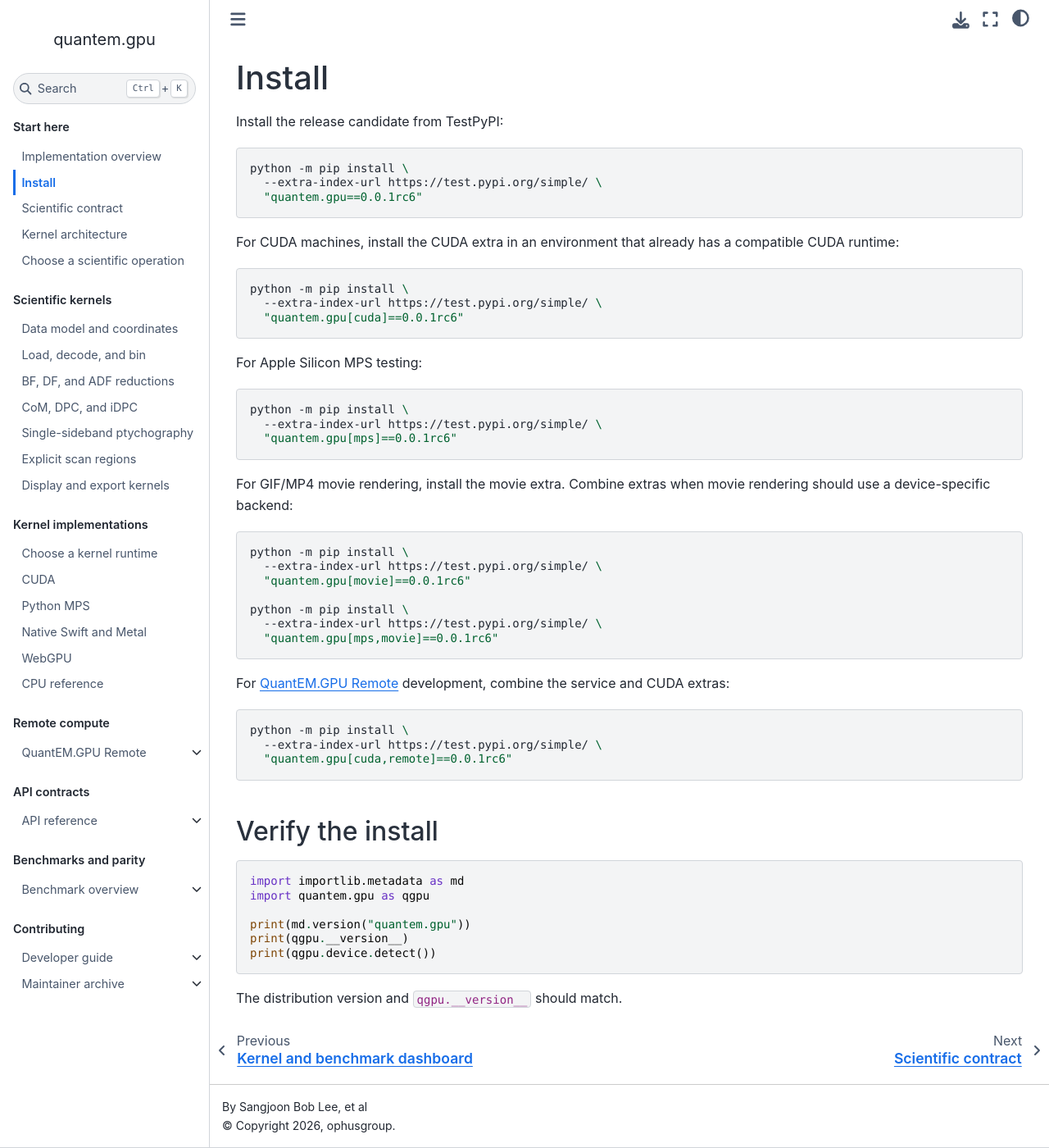
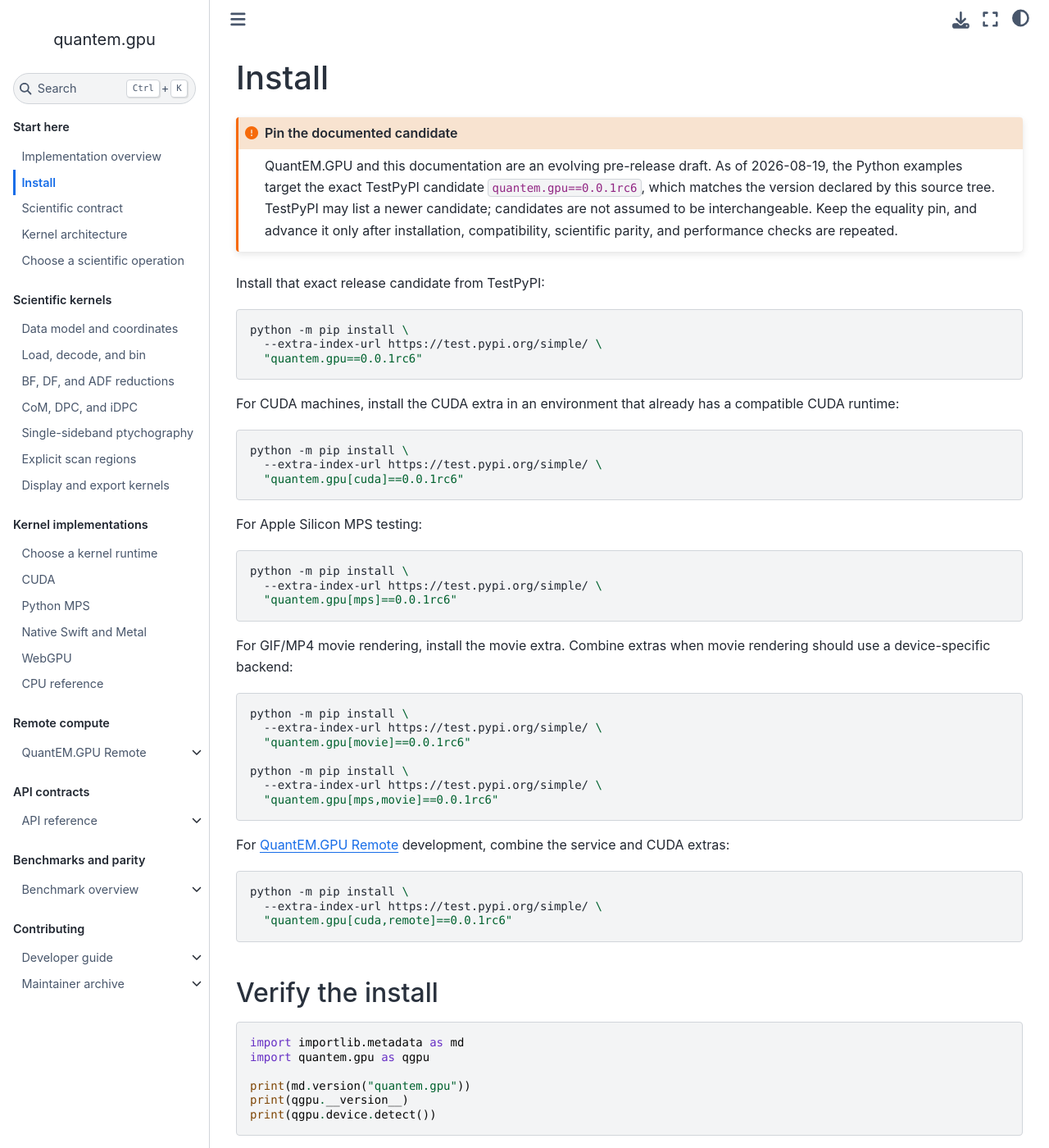
Before and after one commit to bobleesj/quantem.gpu, a Jupyter Book: the page built from docs/install.md, in a window 1280 px wide and 1400 px high. Shown: the whole window at 82% size. Built offline with Jupyter Book 1.0.4 settings and Sphinx 7.4.7 and the Sphinx Book theme 1.1.4, drawn with Linux system fonts in a browser that asks for light colours; some of the changed text lies outside the part shown.

Commit message:
Document exact prerelease version pinning

````diff
--- a/docs/install.md
+++ b/docs/install.md
@@ -1,6 +1,16 @@
 # Install
 
-Install the release candidate from TestPyPI:
+```{admonition} Pin the documented candidate
+:class: important
+QuantEM.GPU and this documentation are an evolving pre-release draft. As of
+2026-08-19, the Python examples target the exact TestPyPI candidate
+`quantem.gpu==0.0.1rc6`, which matches the version declared by this source
+tree. TestPyPI may list a newer candidate; candidates are not assumed to be
+interchangeable. Keep the equality pin, and advance it only after installation,
+compatibility, scientific parity, and performance checks are repeated.
+```
+
+Install that exact release candidate from TestPyPI:
 
 ```bash
 python -m pip install \
@@ -59,3 +69,9 @@
 ```
 
 The distribution version and `qgpu.__version__` should match.
+
+For a reproducible test report, record both printed versions, the Python
+executable, platform/device, and the exact command above. Do not describe an
+unpinned `--pre` install as equivalent to the documented candidate. Benchmark
+rows can name other exact Git revisions because they are frozen historical
+evidence rather than statements about the current package pin.
````
Also changed, not shown: README.md (+9 -1 lines), docs/intro.md (+13 -0 lines), 1 other file.
